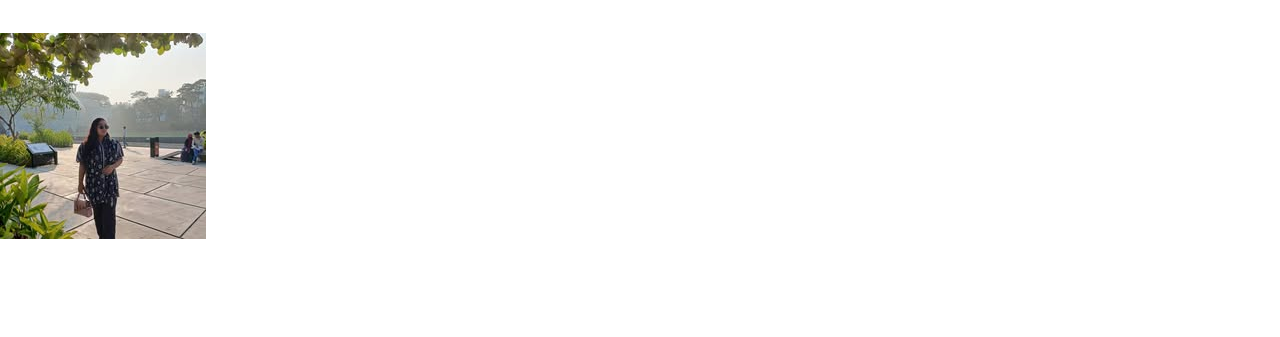
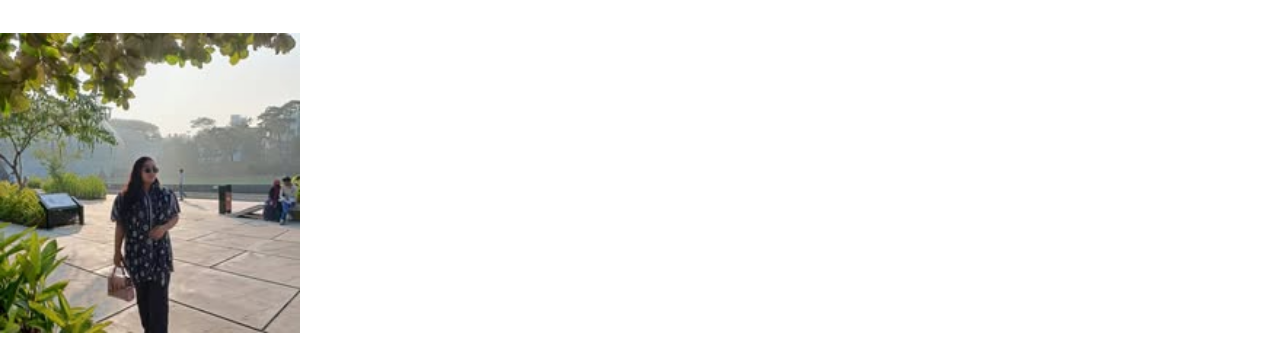
Before and after one commit to afrirahman/my-simple-website, a plain HTML site: page index.html in a window 1280 px wide. Shown: the part 572-909 px from the top of the page. Before the commit the page ends 815 px from the top, so only its background shows below. Drawn offline with Linux system fonts and the light colour scheme.

Commit message:
added my coolest day

```diff
--- a/index.html
+++ b/index.html
@@ -26,7 +26,7 @@
         <h3>My Coolest Day</h3>
         <br>
         <br>
-        <img src="images/my_pictures/tour/cool.jpg" alt="">
+        <img width="300px" src="images/my_pictures/tour/cool.jpg" alt="">
     </div>
 </body>
 </html>
```
